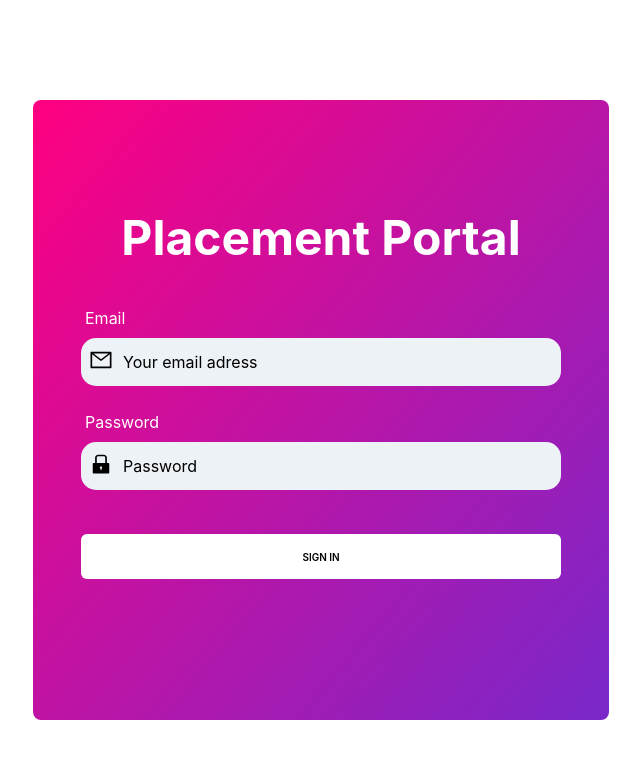
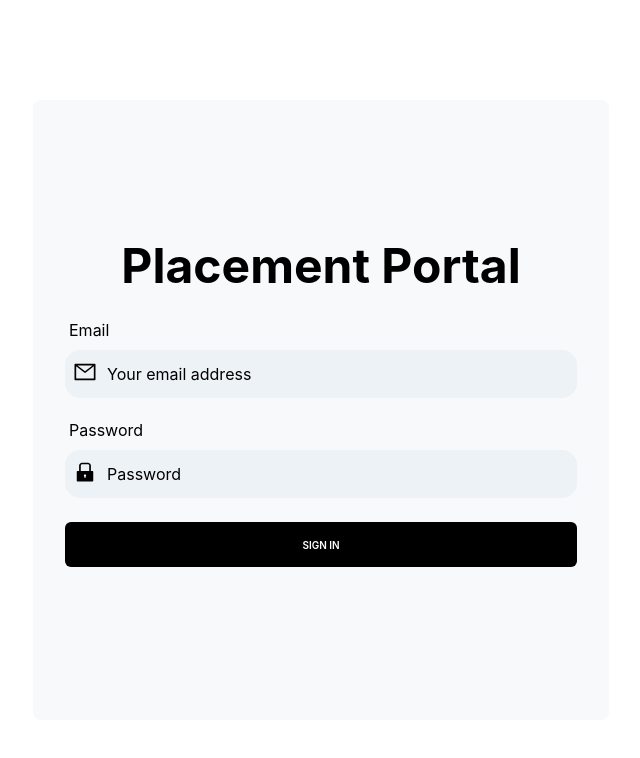
Before and after one commit to VarunSAthreya/placement-management, a Next.js app in the folder apps/web/: page /login in a window 1280 px wide. Shown: the top 758 px of the page, without its empty margins (319-959 px from the left). Built offline with nearby package versions, Linux system fonts and the light colour scheme; no server answers.

Commit message:
Added Input Fields & Validation

```diff
--- a/apps/web/pages/login.tsx
+++ b/apps/web/pages/login.tsx
@@ -8,10 +8,23 @@ import {
     Icon,
     InputGroup,
     InputLeftElement,
+    Grid,
+    GridItem,
+    FormErrorMessage,
+    useColorModeValue,
 } from '@chakra-ui/react';
 import { AiOutlineMail, AiFillLock } from 'react-icons/ai';
+import { useForm } from 'react-hook-form';
 
 const Login = () => {
+    const {
+        register,
+        handleSubmit,
+        formState: { errors },
+    } = useForm();
+    const onSubmit = (data) => {
+        console.log(data);
+    };
     return (
         <Flex position="relative" mb="40px">
             <Flex
@@ -30,27 +43,42 @@ const Login = () => {
                     p="32px"
                     mt={{ md: '150px', lg: '100px' }}
                     justifyContent={'center'}
-                    color="white"
+                    color="black"
                     borderRadius={8}
-                    bg={'linear-gradient( 310deg, #7928CA 0%, #FF0080 100%)'}
+                    bg={useColorModeValue('#f8f9fa', '#18191A')}
                 >
                     <Heading
                         fontSize="48px"
                         mb="20px"
                         p={1}
+                        color={useColorModeValue('black', 'white')}
                         textAlign={'center'}
                     >
                         Placement Portal
                     </Heading>
-                    <FormControl p={4}>
-                        <FormLabel ms="4px" fontSize="md" fontWeight="normal">
+                    <form onSubmit={handleSubmit(onSubmit)}>
+                        <Grid templateColumns="1fr">
+                            <GridItem>
+                                <FormControl isInvalid={errors.Email}>
+                                    <FormLabel
+                                        ms="4px"
+                                        fontSize="md"
+                                        fontWeight="normal"
+                                        color={useColorModeValue(
+                                            'black',
+                                            'white'
+                                        )}
+                                    >
                                         Email
                                     </FormLabel>
                                     <InputGroup>
                                         <InputLeftElement pointerEvents="none">
                                             <Icon
                                                 as={AiOutlineMail}
-                                    color="black"
+                                                color={useColorModeValue(
+                                                    'black',
+                                                    'white'
+                                                )}
                                                 w={6}
                                                 h={6}
                                                 mt={'3px'}
@@ -60,25 +88,62 @@ const Login = () => {
                                         <Input
                                             borderRadius="15px"
                                             variant={'filled'}
-                                mb="24px"
-                                focusBorderColor="black"
-                                _placeholder={{ color: 'black' }}
+                                            mb="4px"
+                                            focusBorderColor={useColorModeValue(
+                                                'black',
+                                                'white'
+                                            )}
+                                            _placeholder={{
+                                                color: useColorModeValue(
+                                                    'black',
+                                                    'white'
+                                                ),
+                                            }}
                                             fontSize="md"
-                                color="white"
+                                            color={useColorModeValue(
+                                                'black',
+                                                'white'
+                                            )}
                                             type="text"
-                                placeholder="Your email adress"
+                                            placeholder="Your email address"
                                             size="lg"
+                                            {...register('Email', {
+                                                required:
+                                                    'Please Enter Your Email Address',
+                                                pattern: {
+                                                    value: /^(([^<>()[\]\\.,;:\s@"]+(\.[^<>()[\]\\.,;:\s@"]+)*)|(".+"))@((\[[0-9]{1,3}\.[0-9]{1,3}\.[0-9]{1,3}\.[0-9]{1,3}])|(([a-zA-Z\-0-9]+\.)+[a-zA-Z]{2,}))$/,
+                                                    message:
+                                                        'Please Enter a Valid Email Address',
+                                                },
+                                            })}
                                         />
                                     </InputGroup>
-
-                        <FormLabel ms="4px" fontSize="md" fontWeight="normal">
+                                    <FormErrorMessage color="red">
+                                        {errors.Email && errors.Email.message}
+                                    </FormErrorMessage>
+                                </FormControl>
+                            </GridItem>
+                            <GridItem mt={4}>
+                                <FormControl isInvalid={errors.Password}>
+                                    <FormLabel
+                                        ms="4px"
+                                        fontSize="md"
+                                        fontWeight="normal"
+                                        color={useColorModeValue(
+                                            'black',
+                                            'white'
+                                        )}
+                                    >
                                         Password
                                     </FormLabel>
                                     <InputGroup>
                                         <InputLeftElement pointerEvents="none">
                                             <Icon
                                                 as={AiFillLock}
-                                    color="black"
+                                                color={useColorModeValue(
+                                                    'black',
+                                                    'white'
+                                                )}
                                                 w={6}
                                                 h={6}
                                                 mt={'3px'}
@@ -87,32 +152,69 @@ const Login = () => {
                                         <Input
                                             borderRadius="15px"
                                             variant={'filled'}
-                                mb="24px"
+                                            mb="4px"
                                             fontSize="md"
-                                focusBorderColor="black"
-                                color="white"
+                                            focusBorderColor={useColorModeValue(
+                                                'black',
+                                                'white'
+                                            )}
+                                            color={useColorModeValue(
+                                                'black',
+                                                'white'
+                                            )}
                                             type="password"
                                             placeholder="Password"
-                                _placeholder={{ color: 'black' }}
+                                            _placeholder={{
+                                                color: useColorModeValue(
+                                                    'black',
+                                                    'white'
+                                                ),
+                                            }}
                                             size="lg"
+                                            {...register('Password', {
+                                                required:
+                                                    'Please Enter Valid Password',
+                                                minLength: {
+                                                    value: 3,
+                                                    message:
+                                                        'Minimum Password length should be 3',
+                                                },
+                                                maxLength: {
+                                                    value: 8,
+                                                    message:
+                                                        'Maximum Password length should be 8',
+                                                },
+                                            })}
                                         />
                                     </InputGroup>
+                                    <FormErrorMessage color="red">
+                                        {errors.Password &&
+                                            errors.Password.message}
+                                    </FormErrorMessage>
+                                </FormControl>
+                            </GridItem>
+                            <GridItem>
                                 <Button
                                     fontSize="10px"
                                     type="submit"
-                            bg="white"
+                                    bg={useColorModeValue('black', 'white')}
                                     w="100%"
                                     h="45"
                                     mb="20px"
-                            color="black"
+                                    color={useColorModeValue('white', 'black')}
                                     mt="20px"
                                     _hover={{
-                                bg: '#e2e2e2',
+                                        bg: useColorModeValue(
+                                            '#000000e0',
+                                            '#e2e2e2'
+                                        ),
                                     }}
                                 >
                                     SIGN IN
                                 </Button>
-                    </FormControl>
+                            </GridItem>
+                        </Grid>
+                    </form>
                 </Flex>
             </Flex>
         </Flex>
```
Lines whose indentation alone changed are shown as unchanged.
